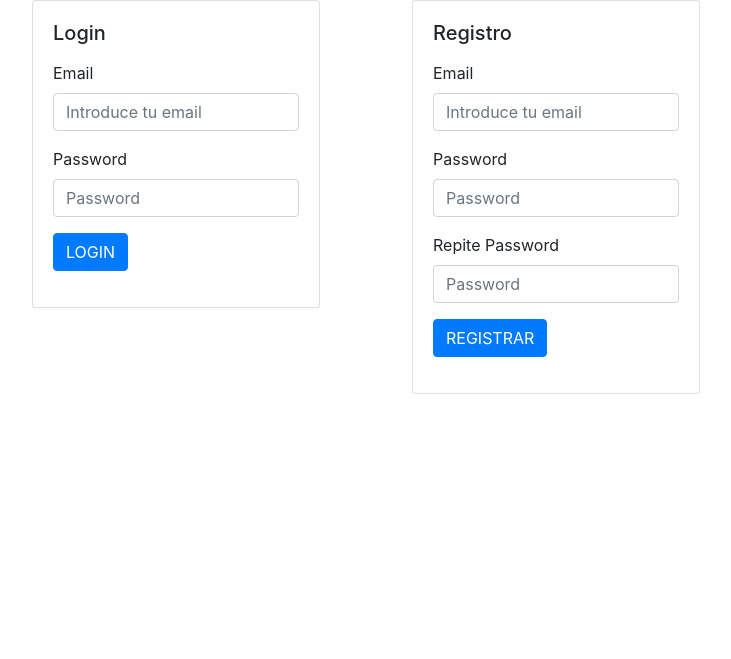
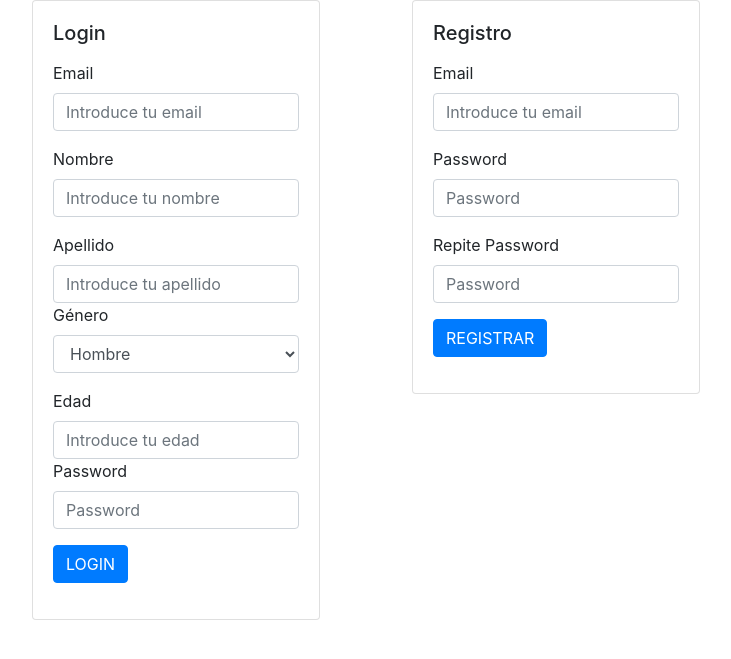
Before and after one commit to oremorsiri/10k-AldaiaPHP, a PHP site: page /index.php in a window 1280 px wide. Shown: the part 68-727 px from the top of the page, without its empty margins (243-974 px from the left). Run offline with PHP 8.4, Linux system fonts and the light colour scheme.

```diff
--- a/public/index.php
+++ b/public/index.php
@@ -44,6 +44,26 @@ $error=null;
                                 <div class="form-group">
                                     <label for="email">Email</label>
                                     <input type="text" class="form-control" id="email" name="email" aria-describedby="emailHelp" placeholder="Introduce tu email">
+                                </div>
+                                <div class="form-group">
+                                    <label for="name">Nombre</label>
+                                    <input type="text" class="form-control" id="nombre" name="nombre" aria-describedby="nameHelp" placeholder="Introduce tu nombre">
+                                </div>
+                                <div class="surname">
+                                    <label for="surname">Apellido</label>
+                                    <input type="text" class="form-control" id="surname" name="surname" aria-describedby="surnameHelp" placeholder="Introduce tu apellido">
+                                </div>
+                                <div class="form-group">
+                                    <label for="gender">Género</label>
+                                    <select class="form-control" id="gender">
+                                    <option>Hombre</option>
+                                    <option>Mujer</option>
+                                    <option>Ninguna de las anteriores</option>
+                                    </select>
+                                </div>
+                                <div class="age">
+                                    <label for="age">Edad</label>
+                                    <input type="text" class="form-control" id="age" name="age" aria-describedby="ageHelp" placeholder="Introduce tu edad">
                                 </div>
                                 <div class="form-group">
                                     <label for="passwordField">Password</label>
```
